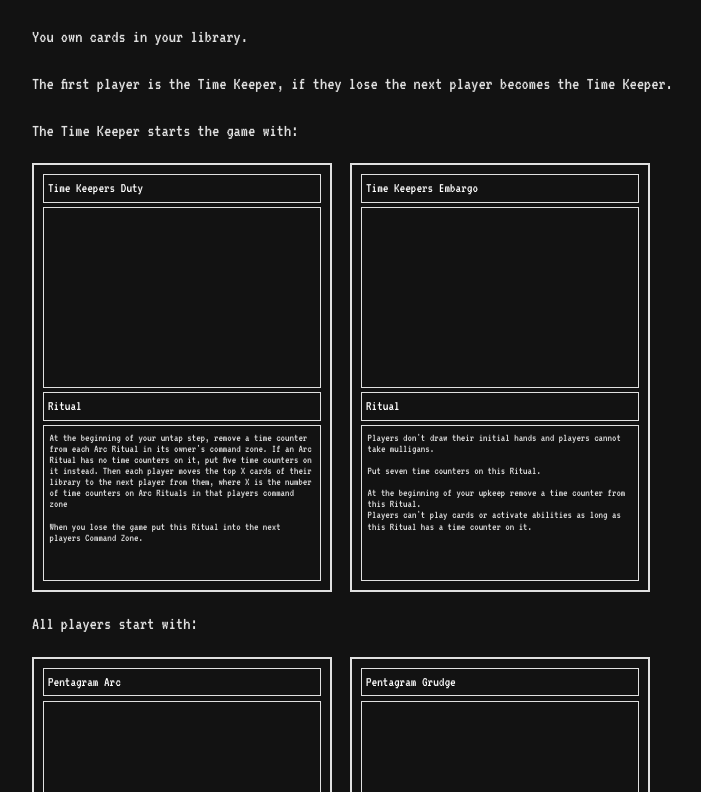
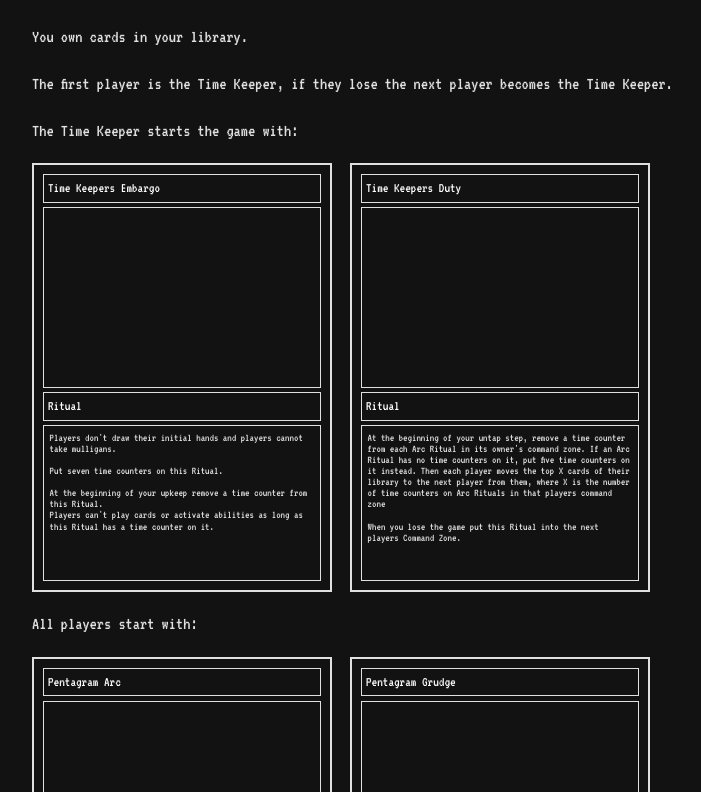
Before and after one commit to Code-Conjurer/ritual-mtg, a SvelteKit app: page /how-to-play in a window 1280 px wide. Shown: the part 502-1294 px from the top of the page, without its empty margins (226-927 px from the left). Built offline with nearby package versions, Linux system fonts and the light colour scheme.

Commit message:
placed embargo before duty

```diff
--- a/src/routes/how-to-play/+page.svelte
+++ b/src/routes/how-to-play/+page.svelte
@@ -27,10 +27,6 @@
 		The Time Keeper starts the game with:
 	</p>
 	<div class="card-container">
-		<Card title='Time Keepers Duty' type='Ritual' text=
-		"At the beginning of your untap step, remove a time counter from each Arc Ritual in its owner's command zone. If an Arc Ritual has no time counters on it, put five time counters on it instead. Then each player moves the top X cards of their library to the next player from them, where X is the number of time counters on Arc Rituals in that players command zone
-
-		When you lose the game put this Ritual into the next players Command Zone."/>
 		<Card title='Time Keepers Embargo' type='Ritual'
 			text="Players don't draw their initial hands and players cannot take mulligans.
 
@@ -39,6 +35,10 @@
 			At the beginning of your upkeep remove a time counter from this Ritual.
 			Players can't play cards or activate abilities as long as this Ritual has a time counter on it."
 		/>
+		<Card title='Time Keepers Duty' type='Ritual' text=
+		"At the beginning of your untap step, remove a time counter from each Arc Ritual in its owner's command zone. If an Arc Ritual has no time counters on it, put five time counters on it instead. Then each player moves the top X cards of their library to the next player from them, where X is the number of time counters on Arc Rituals in that players command zone
+
+		When you lose the game put this Ritual into the next players Command Zone."/>
 	</div>
 
 	<p> All players start with:</p>
```
